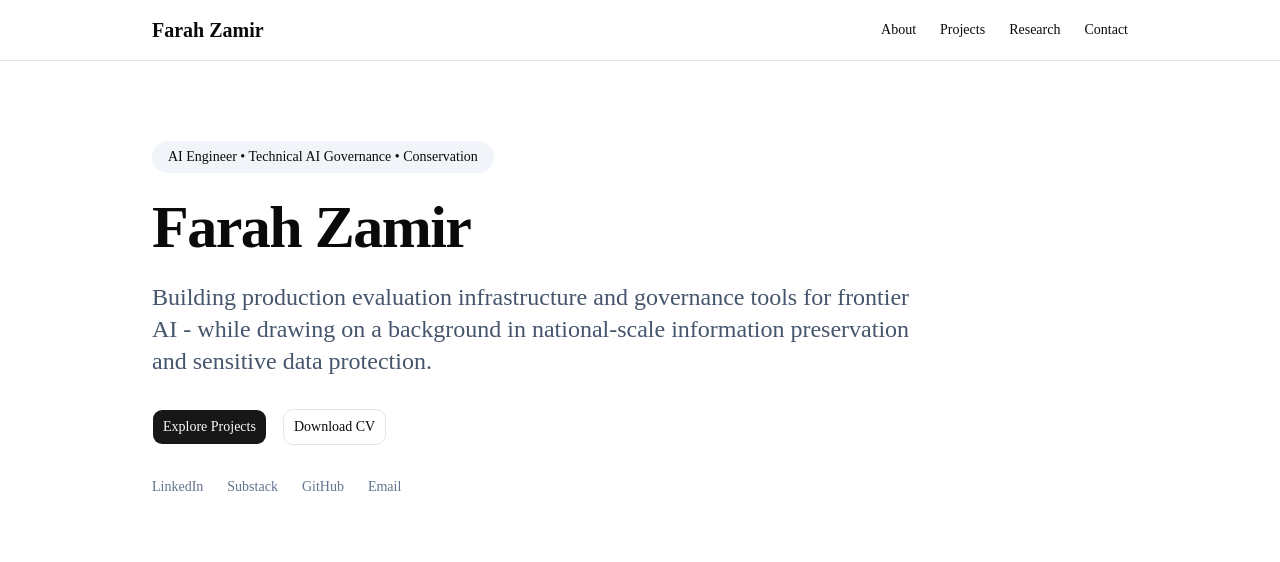
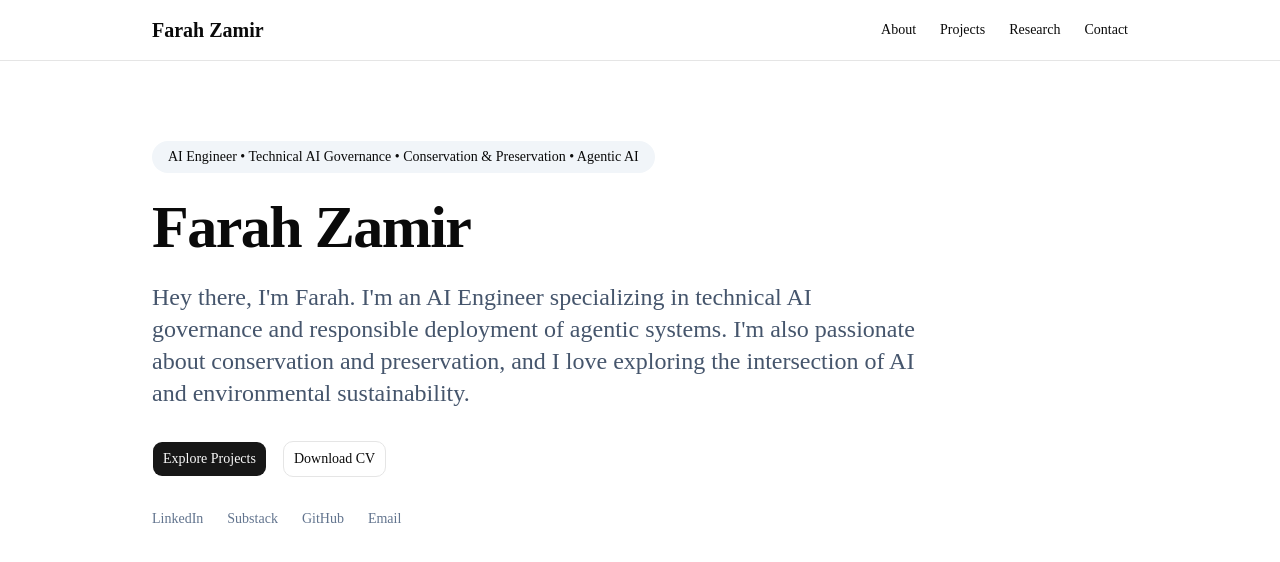
Before and after one commit to dynamicsofanaisteroid/farah-zamir-portfolio, a Next.js app: page / in a window 1280 px wide. Shown: the top 562 px of the page. Built offline with nearby package versions, Linux system fonts and the light colour scheme.

Commit message:
Landing page tweaks, first pass

```diff
--- a/app/page.tsx
+++ b/app/page.tsx
@@ -23,7 +23,7 @@ export default function Home() {
       <div className="max-w-5xl mx-auto px-6 pt-20 pb-16">
         <div className="max-w-3xl">
           <div className="inline-block px-4 py-1.5 rounded-full bg-slate-100 text-sm mb-6">
-            AI Engineer • Technical AI Governance • Conservation
+            AI Engineer • Technical AI Governance • Conservation & Preservation • Agentic AI
           </div>
 
           <h1 className="text-6xl font-semibold tracking-tight mb-6">
@@ -31,9 +31,8 @@ export default function Home() {
           </h1>
 
           <p className="text-2xl text-slate-600 mb-8">
-            Building production evaluation infrastructure and governance tools
-            for frontier AI - while drawing on a background in national-scale
-            information preservation and sensitive data protection.
+            Hey there, I'm Farah. I'm an AI Engineer specializing in technical AI governance and responsible deployment of agentic systems. I'm also
+            passionate about conservation and preservation, and I love exploring the intersection of AI and environmental sustainability.
           </p>
 
           <div className="flex flex-wrap gap-4">
```
